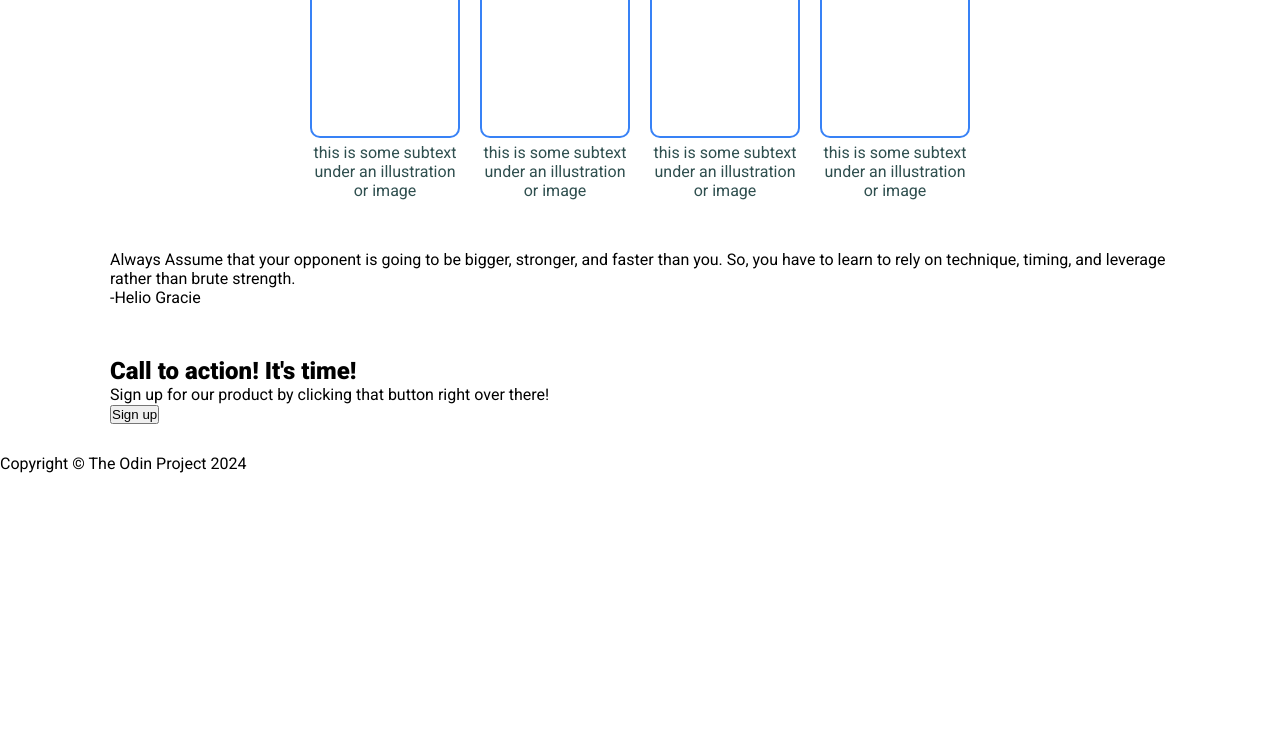
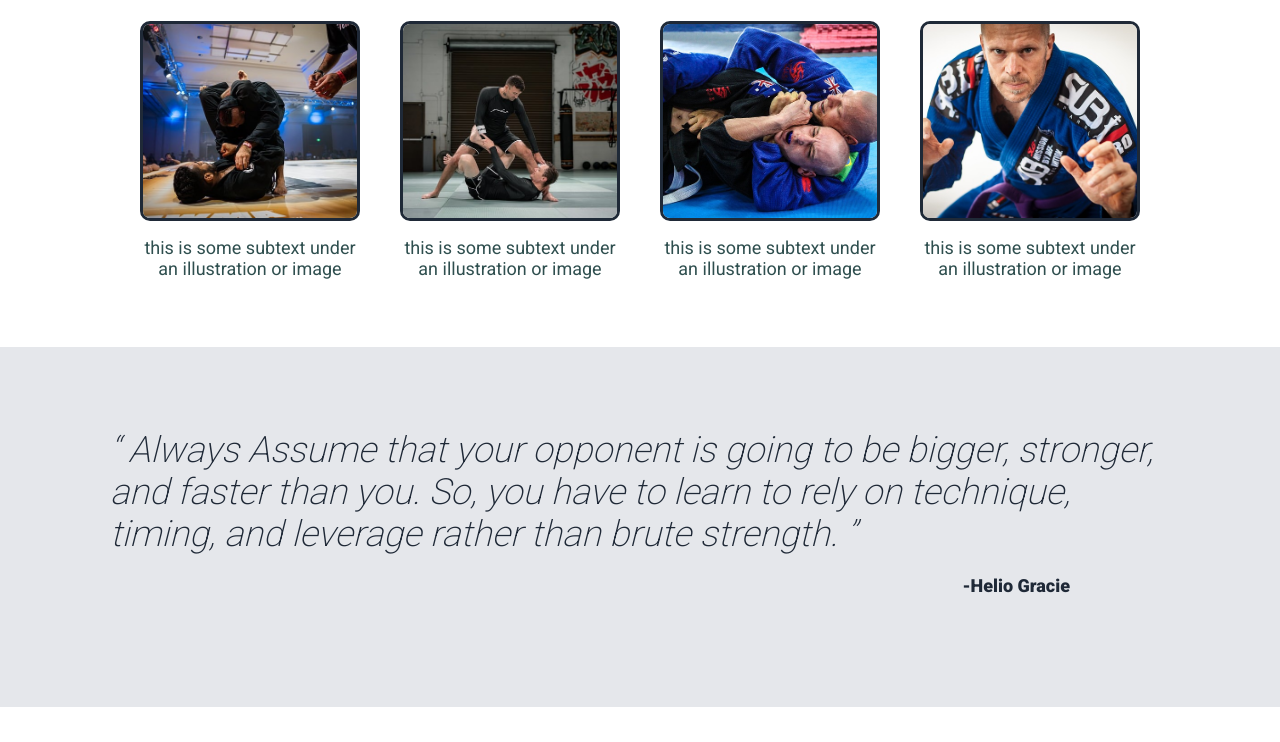
Before and after one commit to ctarx/Odin-Landing-Page, a plain HTML site: page index.html in a window 1280 px wide. Shown: the part 584-1326 px from the top of the page. Before the commit the page ends 1057 px from the top, so only its background shows below. Drawn offline with Linux system fonts and the light colour scheme.

Commit message:
Style quote section, footer and some fit img in cards

```diff
--- a/index.html
+++ b/index.html
@@ -35,22 +35,22 @@
 
     <section class="cards">
       <div class="container">
-        <h2>Some random information.</h2>
+        <h2>Find more information.</h2>
         <div class="cards-wrapper">
           <div class="card">
-            <div class="box"></div>
+            <div class="box"><img src="./images/bjj-1.jpg" alt="" /></div>
             <p>this is some subtext under an illustration or image</p>
           </div>
           <div class="card">
-            <div class="box"></div>
+            <div class="box"><img src="./images/bjj-2.jpg" alt="" /></div>
             <p>this is some subtext under an illustration or image</p>
           </div>
           <div class="card">
-            <div class="box"></div>
+            <div class="box"><img src="./images/bjj-3.jpg" alt="" /></div>
             <p>this is some subtext under an illustration or image</p>
           </div>
           <div class="card">
-            <div class="box"></div>
+            <div class="box"><img src="./images/bjj-4.jpg" alt="" /></div>
             <p>this is some subtext under an illustration or image</p>
           </div>
         </div>
@@ -58,14 +58,12 @@
     </section>
     <section class="quote">
       <div class="container">
-        <blockquote>
-          <p>
-            Always Assume that your opponent is going to be bigger, stronger,
-            and faster than you. So, you have to learn to rely on technique,
-            timing, and leverage rather than brute strength.
-          </p>
-        </blockquote>
-        <p>-Helio Gracie</p>
+        <q>
+          Always Assume that your opponent is going to be bigger, stronger, and
+          faster than you. So, you have to learn to rely on technique, timing,
+          and leverage rather than brute strength.
+        </q>
+        <p class="author">-Helio Gracie</p>
       </div>
     </section>
     <section class="cta">
--- a/style.css
+++ b/style.css
@@ -1,4 +1,4 @@
-@import url("https://fonts.googleapis.com/css2?family=Roboto:wght@400;900&display=swap");
+@import url("https://fonts.googleapis.com/css2?family=Roboto:wght@200;400;900&display=swap");
 
 * {
   box-sizing: border-box;
@@ -10,11 +10,14 @@ body {
   font-family: "Roboto", sans-serif;
   display: flex;
   flex-direction: column;
+  color: #e5e7eb;
+  font-size: 18px;
 }
 
 img {
   max-width: 100%;
-  border: 1px solid #e5e7eb;
+  border: 2px solid #e5e7eb;
+  border-radius: 10px;
 }
 
 ul {
@@ -24,19 +27,25 @@ ul {
 .container {
   max-width: 1100px;
   margin: 0 auto;
-  padding: 20px 20px 30px;
+  padding: 20px 20px 50px;
 }
 
 .navbar,
-.header {
+.header,
+.footer {
   background-color: #1f2937;
-  padding: 20px 0;
+}
+
+.header,
+.cards,
+.quote,
+.cta {
+  padding: 18px 0;
 }
 
 .navbar a {
   text-decoration: none;
   color: #e5e7eb;
-  font-size: 18px;
   text-transform: uppercase;
 }
 
@@ -74,11 +83,6 @@ ul {
   margin-bottom: 10px;
 }
 
-.header p {
-  font-size: 18px;
-  color: #e5e7eb;
-}
-
 .header img {
   max-width: 500px;
 }
@@ -104,13 +108,12 @@ ul {
   display: flex;
   flex-direction: column;
   align-items: center;
-  gap: 20px;
+  gap: 38px;
 }
 
 .cards-wrapper {
   display: flex;
-  justify-content: space-around;
-  gap: 20px;
+  gap: 40px;
 }
 
 .cards h2 {
@@ -121,16 +124,55 @@ ul {
 
 .card p {
   text-align: center;
-  padding-top: 5px;
+  padding-top: 16px;
   color: darkslategray;
 }
 
 .card {
-  width: 150px;
+  width: 220px;
 }
 
 .box {
-  border: 2px solid #3882f6;
-  border-radius: 10px;
-  height: 150px;
+  height: 200px;
+  width: 100%;
 }
+
+.box img {
+  width: auto; /* Keep image aspect ratio */
+  height: 100%; /* Fill box height */
+  border: 3px solid #1f2937;
+  object-fit: cover; /* Fill box, crop if needed */
+}
+.quote {
+  background-color: #e5e7eb;
+  padding: 30px 0;
+}
+
+.quote .container {
+  height: 300px;
+  display: flex;
+  flex-direction: column;
+  justify-content: center;
+  align-items: center;
+  gap: 20px;
+  color: #1f2937;
+}
+
+.quote q {
+  font-size: 36px;
+  font-weight: 200;
+  font-style: italic;
+}
+
+.quote .author {
+  font-weight: 700;
+  align-self: flex-end;
+  margin-right: 100px;
+}
+
+.footer {
+  display: flex;
+  justify-content: center;
+  align-items: center;
+  padding: 30px 0;
+}
```
Also changed, not shown: images/bjj-1.jpg (added), images/bjj-2.jpg (added), images/bjj-3.jpg (added), images/bjj-4.jpg (added).
